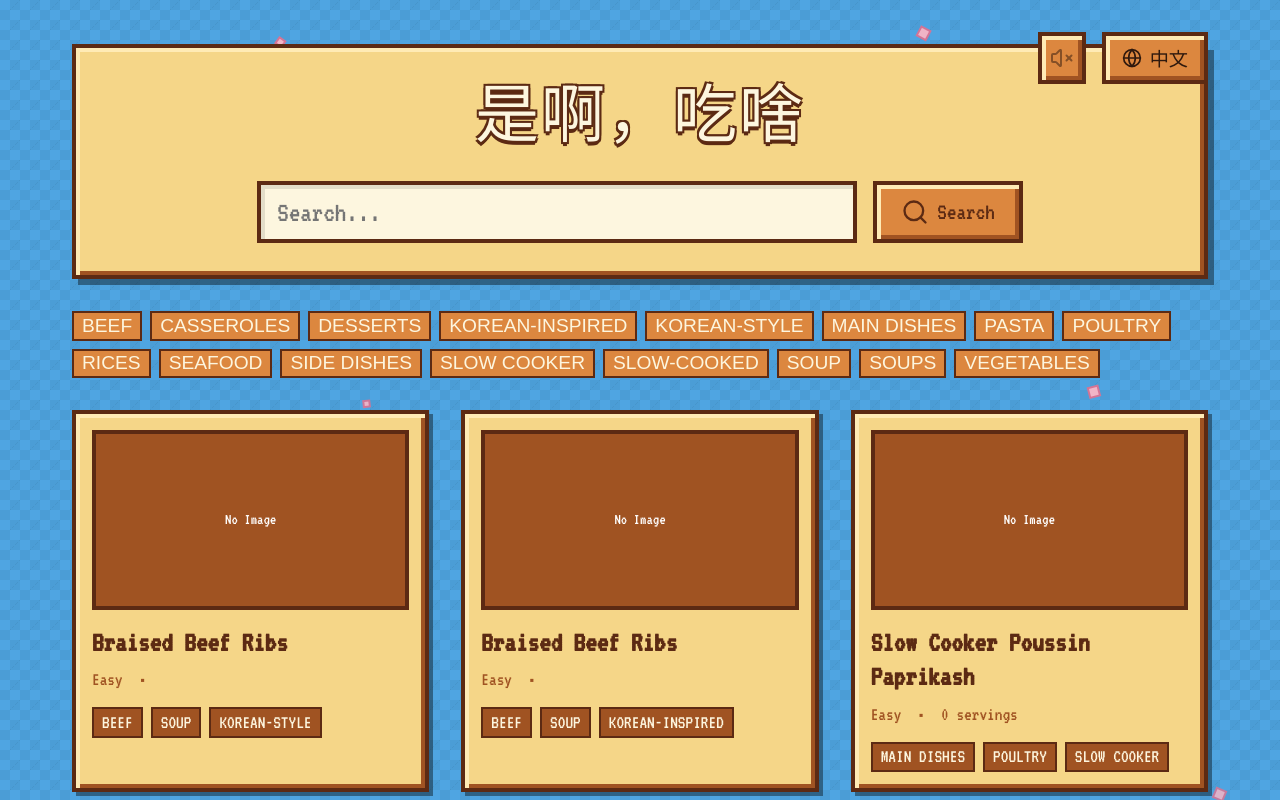
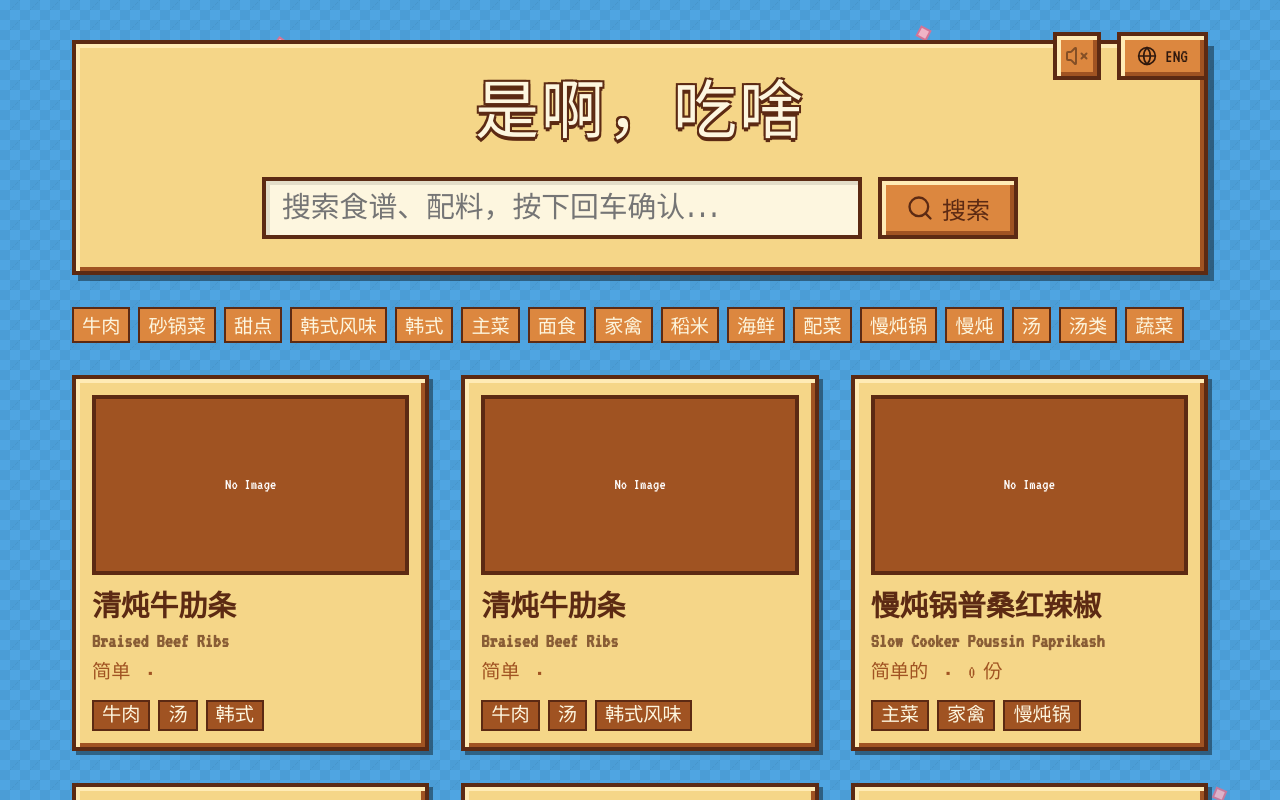
Before and after one commit to Ashx-xhsA/whatcanweeatifyougo-yeahwhattoeat, a React (Vite) app: page / in a window 1280 px wide. Shown: the top 800 px of the page. Built offline with nearby package versions, Linux system fonts and the light colour scheme.

Commit message:
Change default UI language to Chinese

```diff
--- a/src/App.jsx
+++ b/src/App.jsx
@@ -8,7 +8,7 @@ function App() {
   const [searchTerm, setSearchTerm] = useState('');
   const [activeTags, setActiveTags] = useState([]);
   const [selectedRecipe, setSelectedRecipe] = useState(null);
-  const [isChinese, setIsChinese] = useState(false);
+  const [isChinese, setIsChinese] = useState(true);
   const [isMusicPlaying, setIsMusicPlaying] = useState(false);
   const audioRef = useRef(null);
 
```
